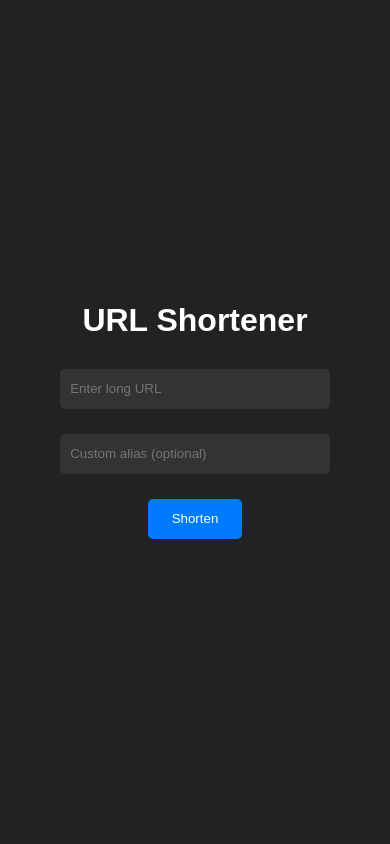
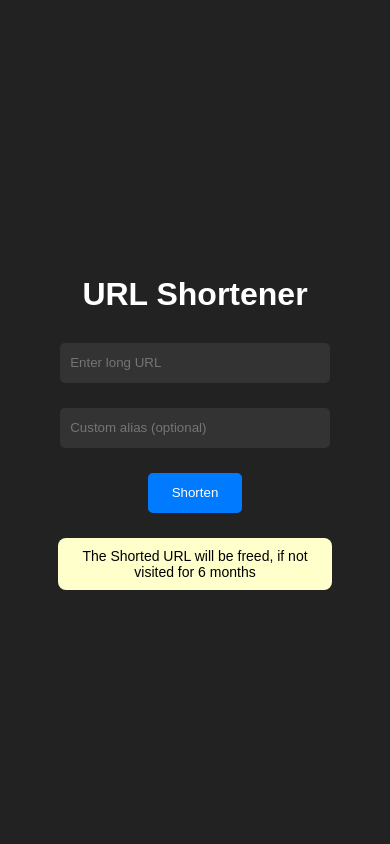
Before and after one commit to adhiraj-ranjan/url-shortener, a Flask app: page / in a window 390 px wide. Run offline with Flask 3, Linux system fonts and the light colour scheme; parts of the project's set-up code (start-up, migrations or seed data) failed here and were passed over.

Commit message:
update 2

```diff
--- a/main.py
+++ b/main.py
@@ -17,7 +17,7 @@ def shorten_url():
         if not alias:
             alias = extras.get_string()
         if api.create_route(alias, long_url):
-            return jsonify({"status": "ok", "response": "route is created", "url": f'{request.scheme}://{request.host}/{alias}'})
+            return jsonify({"status": "ok", "response": "route is created", "url": f'https://{request.host}/{alias}'})
         else:
             return jsonify({"status": "fail", "response": "THIS ALIAS IS NOT AVAILABLE"})
     else:
@@ -39,5 +39,4 @@ def re_route(value):
 
 
 if __name__ == '__main__':
-    app.run(host="0.0.0.0",
-threaded=True)
+    app.run(host="0.0.0.0", threaded=True)
--- a/static/scripts/index.js
+++ b/static/scripts/index.js
@@ -30,9 +30,20 @@ function copy_to_clip(text){
     }
 }
 const resultBox = document.querySelector(".result");
+const submitBtn = document.getElementById("submitButton");
+
+function disable_btn(){
+    submitBtn.innerHTML = "O";
+    submitBtn.disabled = true;
+}
+function enable_btn(){
+    submitBtn.innerHTML = "Shorten";
+    submitBtn.disabled = false;
+}
 document.getElementById("submitForm").addEventListener("submit", function(event) {
         event.preventDefault();
 
+        disable_btn();
         var longUrl = document.getElementById("long-url").value;
         var alias = document.getElementById("alias").value;
         fetch('/create_short_url', {
@@ -42,17 +53,23 @@ document.getElementById("submitForm").addEventListener("submit", function(event)
             },
             body: JSON.stringify({'long_url': longUrl, 'alias': alias}),
         })
-        .then(response => response.json())
+        .then(response => {
+            enable_btn();
+            return response.json();
+        })
         .then(responseJson => {
             if (responseJson['status'] == "fail"){
                 showFlashMessage(responseJson['response']);
             }else{
                 resultBox.style.display = "block"
                 resultBox.innerHTML = responseJson['url'];
-                copy_to_clip(responseJson['url'])
             }
         })
         .catch(error => {
             console.error('Error:', error);
         });
     });
+
+resultBox.addEventListener("click", function(event){
+    copy_to_clip(resultBox.innerHTML);
+});
--- a/static/styles/index.css
+++ b/static/styles/index.css
@@ -62,8 +62,17 @@ body, form, input, button {
     background-color: #ffdddd;
     color: #000;
     font-size: 18px;
+    margin-bottom: 15px;
     border-radius: 8px; /* Add rounded corners */
     display: none;
+  }
+  #info{
+    padding: 10px;
+    text-align: center;
+    background-color: #ffffcc;
+    color: #000;
+    font-size: 18px;
+    border-radius: 8px; /* Add rounded corners */
   }
   .result {
     display: none;
@@ -74,8 +83,12 @@ body, form, input, button {
     background-color: #111;
     color: #fff;
     text-align: center;
+    cursor: pointer;
   }
 
+  .result:hover{
+    background-color: #191919;
+  }
 @media screen and (max-width: 768px) {
     .form{
       width: 80%;
@@ -89,4 +102,8 @@ body, form, input, button {
     .result{
       width: 60%;
     }
+    #info{
+      width: 65%;
+      font-size: 14px;
+    }
 }
--- a/templates/index.html
+++ b/templates/index.html
@@ -14,7 +14,8 @@
       <button type="submit" class="btn" id="submitButton">Shorten</button>
     </form>
 
-    <div id="result" class="result"></div>
+    <div id="result" class="result" title="copy"></div>
+    <div id="info">The Shorted URL will be freed, if not visited for 6 months</div>
   </div>
   <div id="flash-message" class="flash-message"></div>
 </body>
--- a/utils/api.py
+++ b/utils/api.py
@@ -24,7 +24,7 @@ def create_route(alias, url):
 
 def get_redirection_url(alias):
     info = route.child(alias).get()
-    if info:
+    if 'url' in info:
         route.child(alias).update({"timestamp": int(time.time())})
         return info['url']
     else:
```
